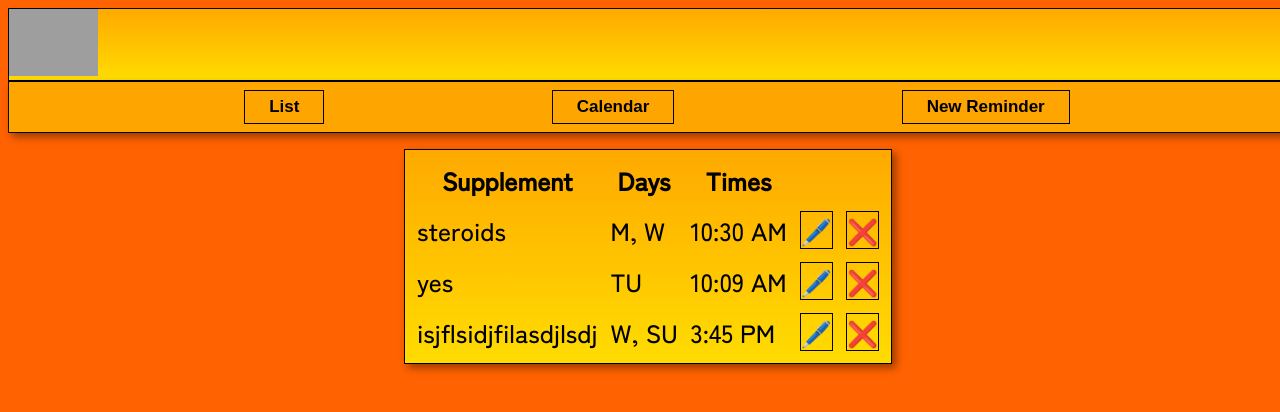
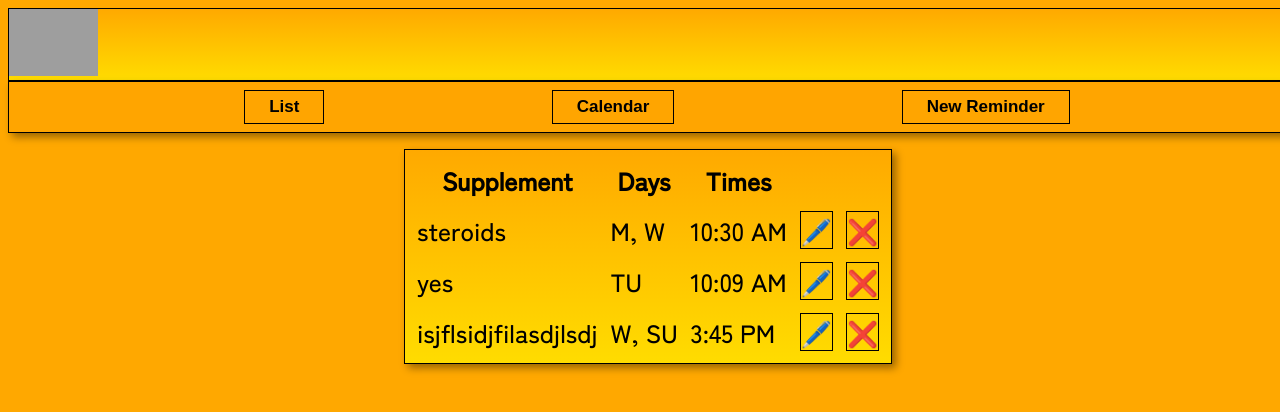
Before and after one commit to aruna-x/sup-sup, a React (Create React App) app: page / in a window 1280 px wide. Shown: the top 412 px of the page. Built offline with nearby package versions, Linux system fonts and the light colour scheme; data requests are answered from the project's data file; grey boxes are pictures that could not be loaded.

Commit message:
Sorry for pushing to the main but I had to fix the background

```diff
--- a/public/index.css
+++ b/public/index.css
@@ -1,5 +1,5 @@
 .all {
-    animation: pulse 20s infinite;
+    animation: pulse 10s infinite;
     width: 100%;
     height: 100%;
   }
@@ -8,10 +8,15 @@
     0% {
       background-color: #ff7b00;
     }
-    50% {
+    25% {
       background-color: #ff5e00;
     }
-    100% {
+    50% {
         background-color: #ffc400;
       }
+    75% {
+        background-color: #ff5e00;
+    }
+    100% {
+        background-color: #ff7b00;
   }
```
